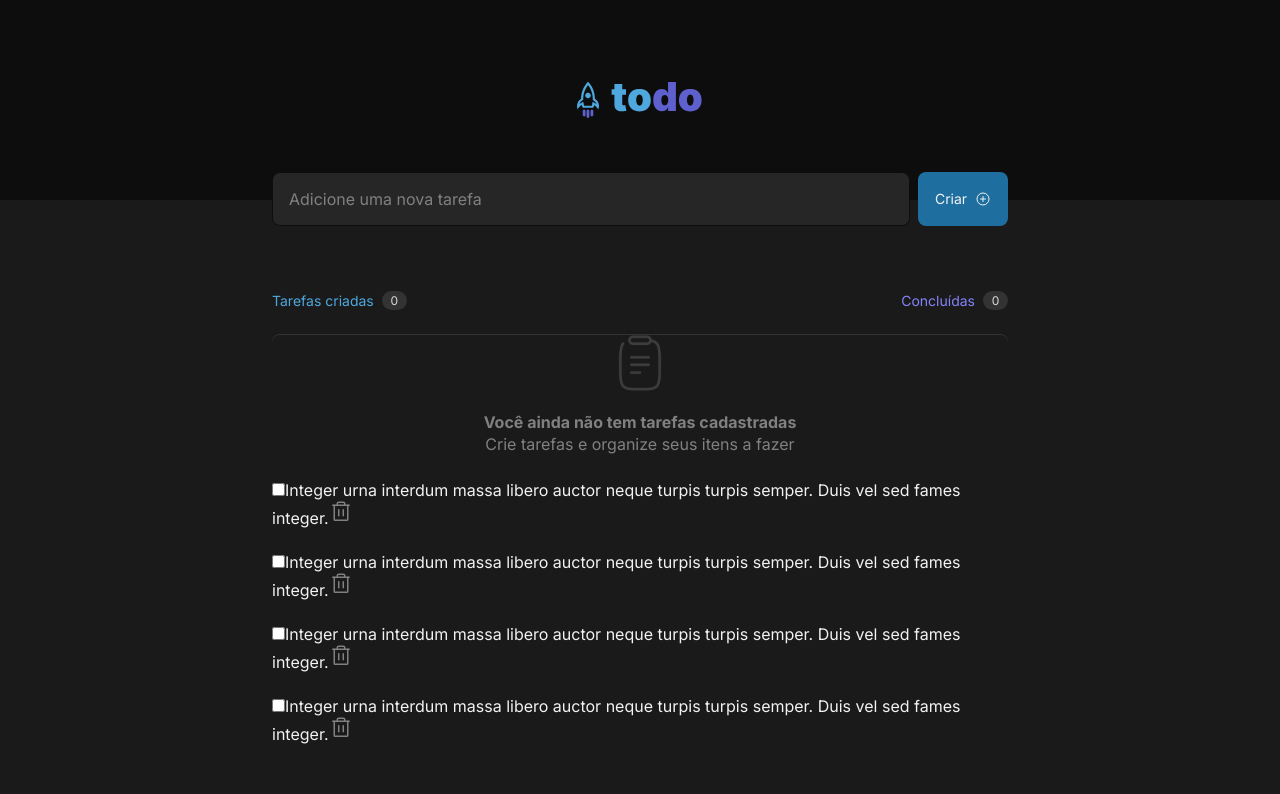
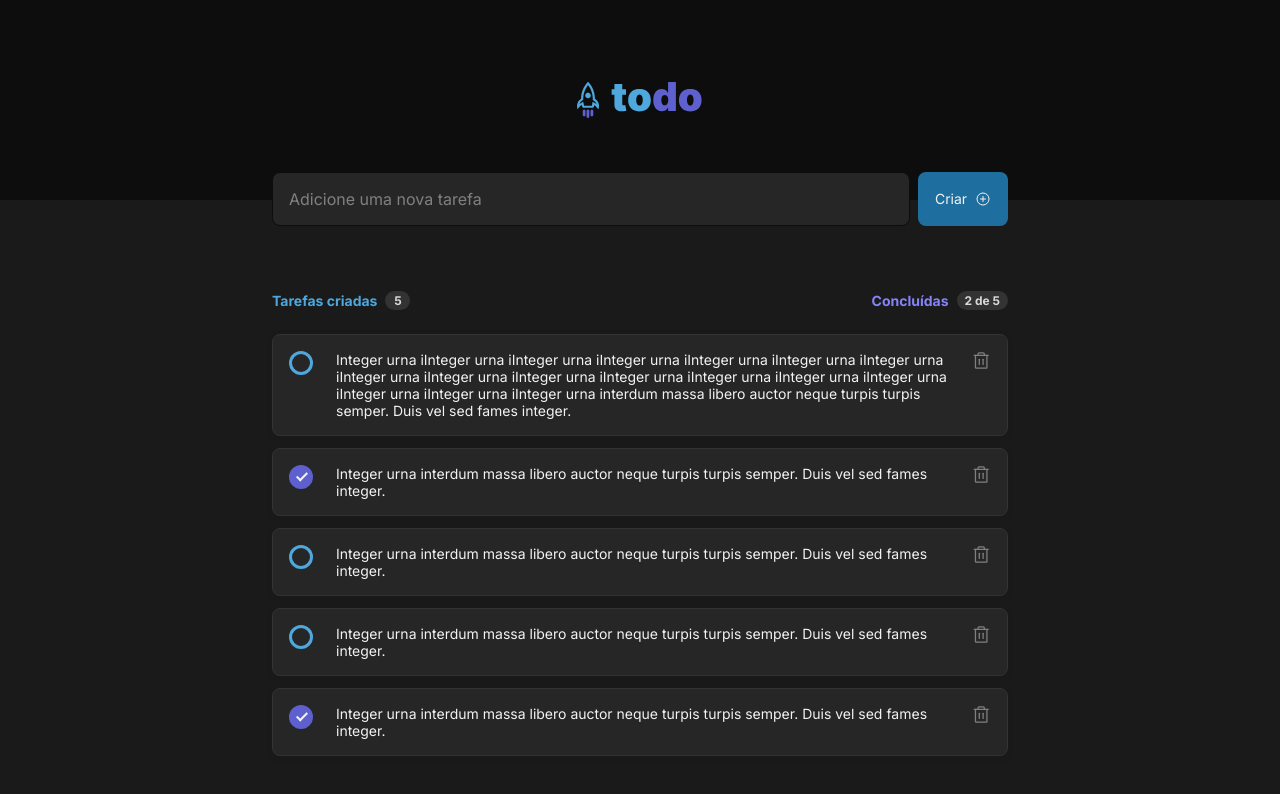
Before and after one commit to viniciusmb17/simple-todo-list, a React (Vite) app: page / in a window 1280 px wide. Shown: the top 794 px of the page. Built offline with nearby package versions, Linux system fonts and the light colour scheme.

Commit message:
feat: styling Task and TaskList components

```diff
--- a/src/components/Task.module.css
+++ b/src/components/Task.module.css
@@ -1,14 +1,40 @@
-.task {
-
+.list {
+  width: 46rem;
+  display: flex;
+  flex-direction: column;
+  align-items: flex-start;
+  padding: 0;
+  gap: 0.75rem;
 }
 
-.task input[type='checkbox']{
+.task {
+    display: flex;
+    flex-direction: row;
+    align-items: flex-start;
+    padding: 1rem;
+    gap: 12px;
 
+    width: 46rem;
+
+    background: var(--gray-500);
+    border: 1px solid var(--gray-400);
+    box-shadow: 0px 2px 8px rgba(0, 0, 0, 0.06);
+    border-radius: 8px;
+}
+
+.task span {
+  color: var(--gray-100);
+  font-size: 0.875rem;
 }
 
 .delete {
   color: var(--gray-300);
   border-radius: 4px;
+  width: 1.275rem;
+  height: 1.275rem;
+  min-width: 1.275rem;
+  min-heigth: 1.275rem;
+
 }
 
 .delete:hover {
--- a/src/components/Task.tsx
+++ b/src/components/Task.tsx
@@ -1,32 +1,28 @@
 import { Trash } from 'phosphor-react';
-import { v4 as uuidv4 } from 'uuid';
-import styles from './Task.module.css'
+import { v4 } from 'uuid';
+import styles from './Task.module.css';
+import { RoundCheckbox } from './RoundCheckbox';
 
-const tasks = [
-  { id: uuidv4, check: false, text: 'Integer urna interdum massa libero auctor neque turpis turpis semper. Duis vel sed fames integer.' },
-  { id: uuidv4, check: false, text: 'Integer urna interdum massa libero auctor neque turpis turpis semper. Duis vel sed fames integer.' },
-  { id: uuidv4, check: false, text: 'Integer urna interdum massa libero auctor neque turpis turpis semper. Duis vel sed fames integer.' },
-  { id: uuidv4, check: true, text: 'Integer urna interdum massa libero auctor neque turpis turpis semper. Duis vel sed fames integer.' },
-]
-interface divProps {
-  children?: React.ReactChild | React.ReactChild[];
+interface TasksProps {
+  content: {
+    id: typeof v4;
+    check: boolean;
+    text: string;
+  }[]
 }
 
-export function Task() {
+export function Task({ content }: TasksProps) {
   return (
-    <>
+    <div className={styles.list}>
       {
-        tasks.map(task => (
-          <div className={styles.task} key={uuidv4.toString()}>
-            <input type="checkbox" name={task.id.toString()} />
-            {task.text}
-            <Trash
-              className={styles.delete}
-              size={24}
-            />
+        content.map(task => (
+          <div className={styles.task} key={task.id.toString()}>
+            <RoundCheckbox checked={task.check} />
+            <span>{task.text}</span>
+            <Trash className={styles.delete} />
           </div>
         ))
       }
-    </>
+    </div>
   )
 }
--- a/src/components/TaskList.module.css
+++ b/src/components/TaskList.module.css
@@ -29,6 +29,7 @@
   padding: 0;
   gap: 0.5rem;
   font-size: 0.875rem;
+  font-weight: bold;
 }
 .created {
   color: var(--blue);
@@ -38,7 +39,7 @@
 }
 
 .counter {
-  width: 1.5625rem;
+  min-width: 1.5625rem;
   height: 1.1875rem;
 
   display: flex;
--- a/src/components/TaskList.tsx
+++ b/src/components/TaskList.tsx
@@ -1,21 +1,40 @@
 import { Task } from './Task'
+import { v4 as uuidv4 } from 'uuid';
 import clipboard from '../assets/clipboard.svg'
 import styles from './TaskList.module.css'
 
+const tasks = [
+  { id: uuidv4, check: false, text: 'Integer urna iInteger urna iInteger urna iInteger urna iInteger urna iInteger urna iInteger urna iInteger urna iInteger urna iInteger urna iInteger urna iInteger urna iInteger urna iInteger urna iInteger urna iInteger urna iInteger urna interdum massa libero auctor neque turpis turpis semper. Duis vel sed fames integer.' },
+  { id: uuidv4, check: true, text: 'Integer urna interdum massa libero auctor neque turpis turpis semper. Duis vel sed fames integer.' },
+  { id: uuidv4, check: false, text: 'Integer urna interdum massa libero auctor neque turpis turpis semper. Duis vel sed fames integer.' },
+  { id: uuidv4, check: false, text: 'Integer urna interdum massa libero auctor neque turpis turpis semper. Duis vel sed fames integer.' },
+  { id: uuidv4, check: true, text: 'Integer urna interdum massa libero auctor neque turpis turpis semper. Duis vel sed fames integer.' },
+]
 
 export function TaskList() {
+
+  const doneTasks = tasks.filter(task => task.check)
+
   return (
     <section className={styles.section}>
       <div className={styles.info}>
         <div className={styles.created}>
           Tarefas criadas
-          <div className={styles.counter}>0</div>
+          <div className={styles.counter}>{tasks.length}</div>
         </div>
         <div className={styles.done}>
           Concluídas
-          <div className={styles.counter}>0</div>
+          <div className={styles.counter}>
+            {doneTasks.length !== 0 ?
+              (`${doneTasks.length} de ${tasks.length}`)
+              :
+              0
+            }
           </div>
         </div>
+      </div>
+      {
+        tasks.length === 0 ? (
           <div className={styles.content}>
             <span>
               <img src={clipboard} alt="clipboard image" width={56} height={56} />
@@ -25,7 +44,10 @@ export function TaskList() {
               <p>Crie tarefas e organize seus itens a fazer</p>
             </div>
           </div>
-      <Task />
+        ) : (
+          <Task content={tasks} />
+        )
+      }
     </section>
   )
 }
```
Lines whose indentation alone changed are shown as unchanged.
